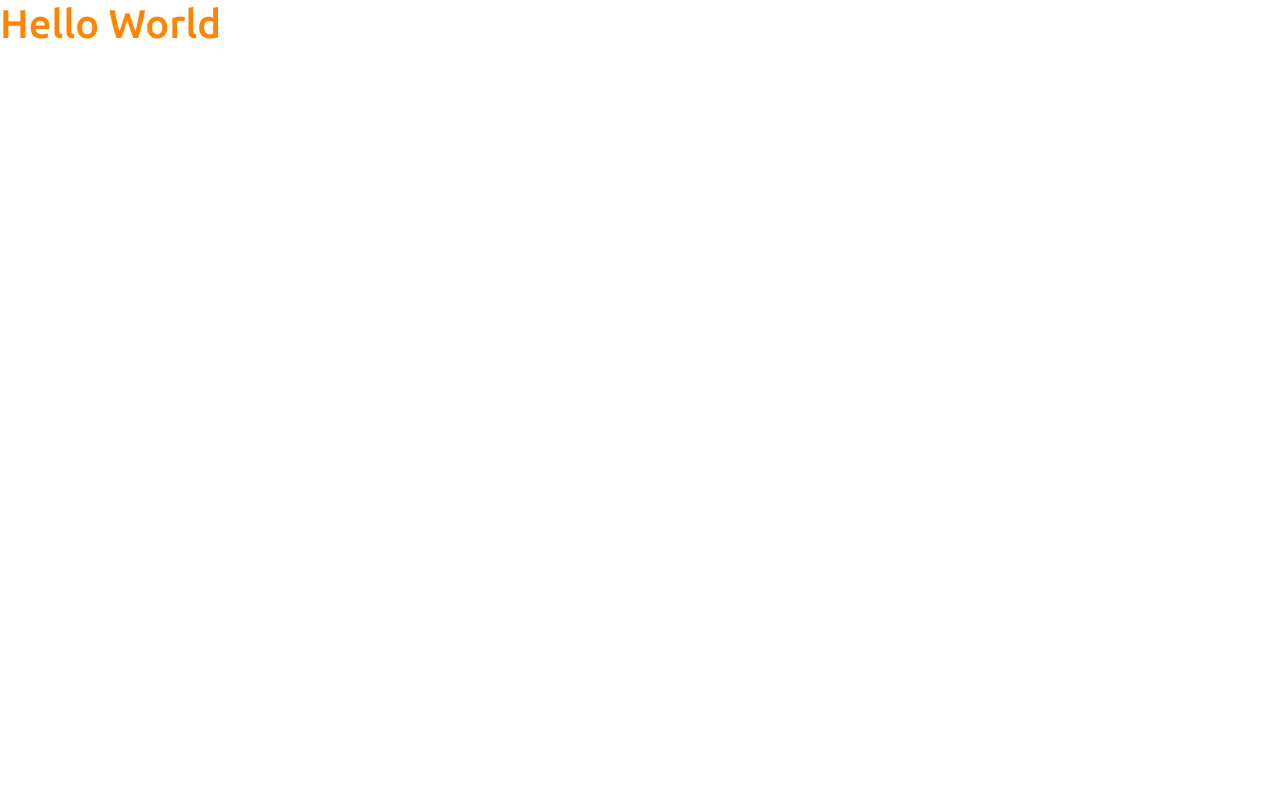
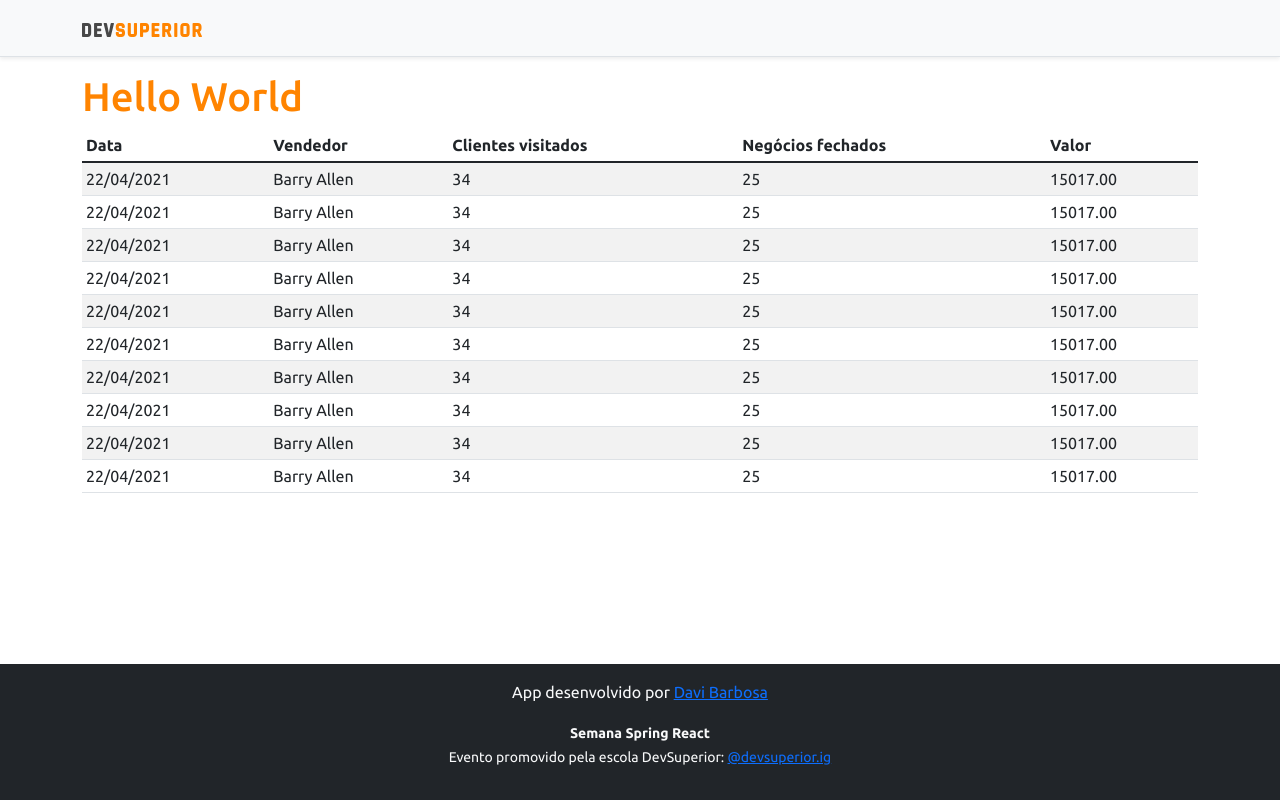
Before and after one commit to davibss/projeto-sds5, a React (Create React App) app in the folder frontend/: page / in a window 1280 px wide. Built offline with nearby package versions, Linux system fonts and the light colour scheme.

Commit message:
Basic static components

```diff
--- a/frontend/src/App.tsx
+++ b/frontend/src/App.tsx
@@ -1,8 +1,18 @@
 import React from 'react';
+import DataTable from './components/DataTable';
+import Footer from './components/Footer';
+import Navbar from './components/Navbar';
 
 function App() {
   return (
-    <h1 className="text-primary">Hello World</h1>
+    <>
+      <Navbar />
+      <div className="container">
+        <h1 className="text-primary">Hello World</h1>
+        <DataTable />
+      </div>
+      <Footer />
+    </>
   );
 }
 
--- /dev/null
+++ b/frontend/src/components/DataTable/index.tsx
@@ -0,0 +1,37 @@
+const DataTable = () => {
+
+    const list = [1,2,3,4,5,6,7,8,9,10];
+
+    return (
+        <div className="table-responsive">
+            <table className="table table-striped table-sm">
+                <thead>
+                    <tr>
+                        <th>Data</th>
+                        <th>Vendedor</th>
+                        <th>Clientes visitados</th>
+                        <th>Negócios fechados</th>
+                        <th>Valor</th>
+                    </tr>
+                </thead>
+                <tbody>
+                    {
+                        list.map(index => {
+                            return (
+                                <tr key={index}>
+                                    <td>22/04/2021</td>
+                                    <td>Barry Allen</td>
+                                    <td>34</td>
+                                    <td>25</td>
+                                    <td>15017.00</td>
+                                </tr>
+                            );
+                        })
+                    }
+                </tbody>
+            </table>
+        </div>
+    );
+}
+
+export default DataTable;
--- /dev/null
+++ b/frontend/src/components/Footer/index.tsx
@@ -0,0 +1,13 @@
+const Footer = () => {
+    return (
+        <footer className="footer mt-auto py-3 bg-dark">
+            <div className="container">
+                <p className="text-light">App desenvolvido por <a href="https://github.com/davibss" target="_blank" rel="noreferrer">Davi Barbosa</a></p>
+                <p className="text-light"><small><strong>Semana Spring React</strong><br/>
+                Evento promovido pela escola DevSuperior: <a href="https://instagram.com/devsuperior.ig" target="_blank" rel="noreferrer">@devsuperior.ig</a></small></p>
+            </div>
+        </footer>
+    );
+}
+
+export default Footer;
--- /dev/null
+++ b/frontend/src/components/Navbar/index.tsx
@@ -0,0 +1,15 @@
+import ImgDsDark from '../../assets/img/ds-dark.svg';
+
+const Navbar = () => {
+    return (
+        <div className="d-flex flex-column flex-md-row align-items-center p-3 px-md-4 mb-3 bg-light border-bottom shadow-sm">
+            <div className="container">
+                <nav className="my-2 my-md-0 mr-md-3">
+                <img src={ImgDsDark} alt="DevSuperior" width="120" />
+                </nav>
+            </div>
+        </div>
+    );
+}
+
+export default Navbar;
```
Also changed, not shown: frontend/src/assets/img/ds-dark.svg (added).
